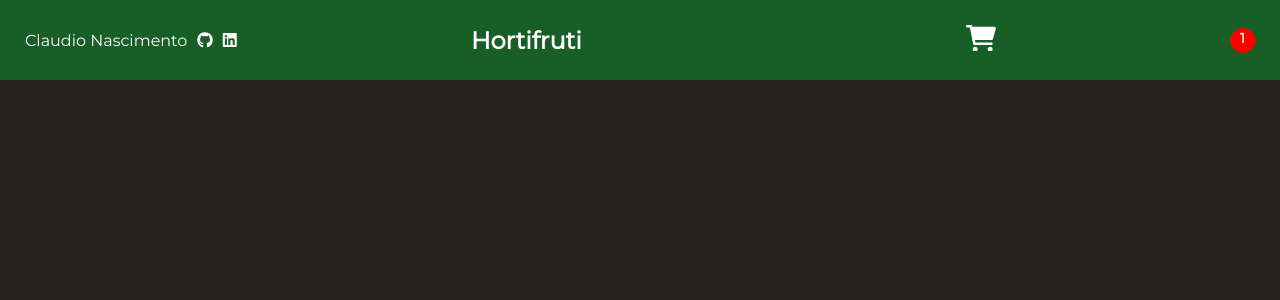
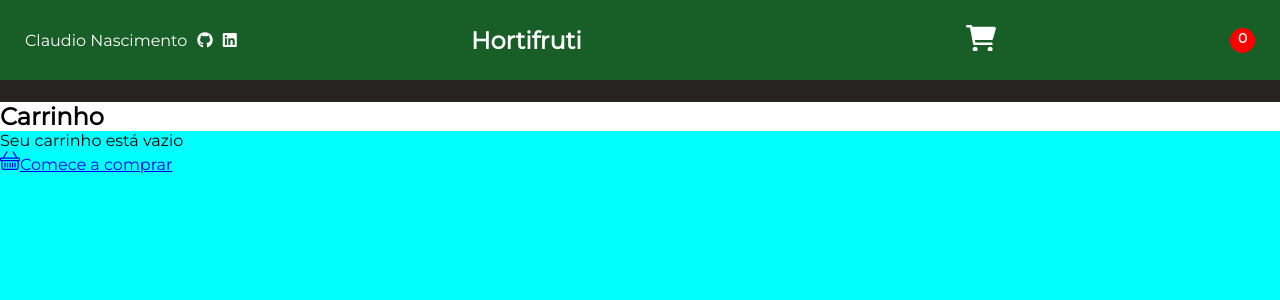
Before and after one commit to claudionsc/ecommerce-horti-client, a React (Create React App) app: page /cart in a window 1280 px wide. Shown: the top 300 px of the page. Built offline with nearby package versions, Linux system fonts and the light colour scheme.

Commit message:
continuando lógica do carrinho

```diff
--- a/src/components/pages/cart/Cart.jsx
+++ b/src/components/pages/cart/Cart.jsx
@@ -1,47 +1,65 @@
 import { useDispatch, useSelector } from "react-redux"
+import { Link } from "react-router-dom";
 import { useEffect } from "react";
-// import {FruitsStyleDiv} from "../../../styles/FruitsStyle";
-// import { Fruit } from "../../../styles/FruitsStyle";
-// import { Img } from "../inicial/Img";
-import  "../../../styles/Global.css";
+import { FruitsStyleDiv } from "../../../styles/FruitsStyle";
+import { Fruit } from "../../../styles/FruitsStyle";
+import { Img } from "../inicial/Img";
+import "../../../styles/Global.css";
 import '../../../styles/CartStyles.css'
 
-import {showFrutas} from '../../../store'
+import { showFrutas } from '../../../store'
 
 
 
 
-function Cart(){
+function Cart() {
 
-    const showFruta = useSelector(state => state.frutas)
-    const dispatch = useDispatch()
-
-
-    useEffect(() => {
-        dispatch(showFrutas())
-     }, [dispatch])
+    const cart = useSelector((state) => state.frutas.cartItems)
+    console.log(cart.length)
 
 
     return (
+        <div id="MainCart">
+            <h2>Carrinho</h2>
+            {cart.length === 0 ? (
+                <div className="cartVazio">
+                    <p>Seu carrinho está vazio</p>
+                    <div className="start-shopping">
+                        <Link to="/">
+                            <svg xmlns="http://www.w3.org/2000/svg" width="20" height="20" fill="currentColor" className="bi bi-basket" viewBox="0 0 16 16">
+                                <path d="M5.757 1.071a.5.5 0 0 1 .172.686L3.383 6h9.234L10.07 1.757a.5.5 0 1 1 .858-.514L13.783 6H15a1 1 0 0 1 1 1v1a1 1 0 0 1-1 1v4.5a2.5 2.5 0 0 1-2.5 2.5h-9A2.5 2.5 0 0 1 1 13.5V9a1 1 0 0 1-1-1V7a1 1 0 0 1 1-1h1.217L5.07 1.243a.5.5 0 0 1 .686-.172zM2 9v4.5A1.5 1.5 0 0 0 3.5 15h9a1.5 1.5 0 0 0 1.5-1.5V9H2zM1 7v1h14V7H1zm3 3a.5.5 0 0 1 .5.5v3a.5.5 0 0 1-1 0v-3A.5.5 0 0 1 4 10zm2 0a.5.5 0 0 1 .5.5v3a.5.5 0 0 1-1 0v-3A.5.5 0 0 1 6 10zm2 0a.5.5 0 0 1 .5.5v3a.5.5 0 0 1-1 0v-3A.5.5 0 0 1 8 10zm2 0a.5.5 0 0 1 .5.5v3a.5.5 0 0 1-1 0v-3a.5.5 0 0 1 .5-.5zm2 0a.5.5 0 0 1 .5.5v3a.5.5 0 0 1-1 0v-3a.5.5 0 0 1 .5-.5z" />
+                            </svg>
+                            <span>Comece a comprar</span>
+                        </Link>
+                    </div>
+                </div>
+            ) : (
+            <>
+            <section className="titles">
+                <h3 className="product-title"></h3>
+                <h3 className="price"></h3>
+                <h3 className="qtdF"></h3>
+                <h3 className="total"></h3>
+            </section>
+            <section className="carItems">
+                {cart?.map(cartItem => (
+                    <div className="cart-item" key={cartItem.id} >
+                        <div className="cart-product">
+                            <Img src={cartItem.imagem} alt={cartItem.nome} />
+                            <>
+                            <h3>{cartItem.nome}</h3>
+                            <p>Família: {cartItem.familia}</p>
+                            <p>Ordem: {cartItem.ordem}</p>
+                            <button>Remover</button>
+                            </>
+                        </div>
 
-        <p>{showFruta.nome}</p>
-        // <div id="MainCart">
-        //     <FruitsStyleDiv>
-
-        //         {showFrutas.map(fruta => {
-
-        //             return(
-
-        //                 <Fruit key={showFrutas.id}>
-        //                     <Img rc={showFrutas.imagem} />
-        //                     <p><strong>{showFrutas.nome}</strong></p>
-        //                 </Fruit>
-        //             )
-        //         })}
-
-        //     </FruitsStyleDiv>
-        // </div>
-
+                    </div>
+                ))}
+            </section>
+            </>
+            )}
+        </div>
     )
 }
 
--- a/src/components/pages/inicial/Header/Header.jsx
+++ b/src/components/pages/inicial/Header/Header.jsx
@@ -10,7 +10,6 @@ export default function Header() {
 
     const cartQtd = useSelector((state) => state.frutas.cartTotal)
 
-    console.log(cartQtd)
 
     return (
         <nav className="NavbarItems">
--- a/src/components/pages/inicial/Inicial.jsx
+++ b/src/components/pages/inicial/Inicial.jsx
@@ -1,8 +1,8 @@
 import React from 'react'
 import { useEffect, useState } from "react";
-import { useDispatch } from 'react-redux'
+import { useDispatch, useSelector } from 'react-redux'
 import { CounterCartS, FruitsStyleDiv } from '../../../styles/FruitsStyle'
-import Counter from './Counter'
+import { useNavigate } from 'react-router-dom';
 import { Img } from './Img'
 import { Fruit } from '../../../styles/FruitsStyle'
 import { CarrinhoBtn } from '../../../styles'
@@ -16,6 +16,7 @@ export default function Inicial(){
 
 
     const dispatch = useDispatch()
+    const navigate = useNavigate()
 
 
     const [frutas, setFrutas] = useState([])
@@ -31,6 +32,7 @@ export default function Inicial(){
 
     const handleAddCart = (fruta) => {
         dispatch(showFrutas(fruta))
+        navigate("/cart")
 
     }
 
--- a/src/store/index.js
+++ b/src/store/index.js
@@ -1,7 +1,7 @@
 import { configureStore, createAction, createReducer } from "@reduxjs/toolkit";
 
 const INITIAL_STATE = {
-    cartItems: [],
+    cartItems: localStorage.getItem("cartItems") ? JSON.parse(localStorage.getItem("cartItems")) : [],
     // frutaTotal: [],
     cartTotal: 0
 }
@@ -29,6 +29,7 @@ const FrutasReducers = createReducer(INITIAL_STATE, {
 
         state.cartTotal += 1
 
+        localStorage.setItem("cartItems", JSON.stringify(state.cartItems))
 
     },
 
--- a/src/styles/CartStyles.css
+++ b/src/styles/CartStyles.css
@@ -10,5 +10,14 @@ body{
 
 #MainCart{
     background-color: white;
-    margin-top: 250px;
+    margin-top: 8%;
+    height: 100vh;
+    width: 100%;
 }
+
+.cartVazio{
+    height: 100vh;
+    width: 100%;
+    background-color: aqua;
+
+}
```
Also changed, not shown: 1 other file (tests, documents, lock files or other folders).
